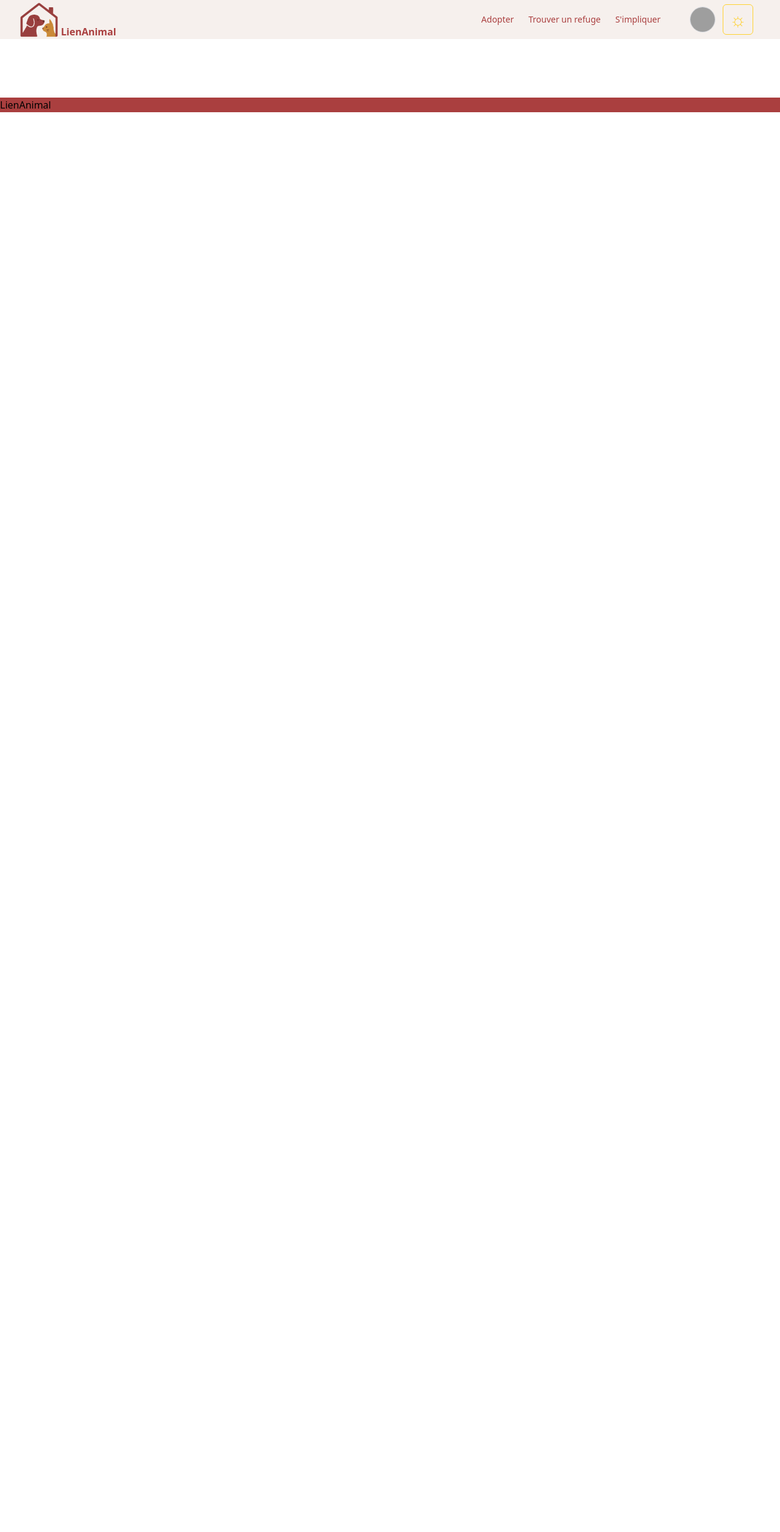
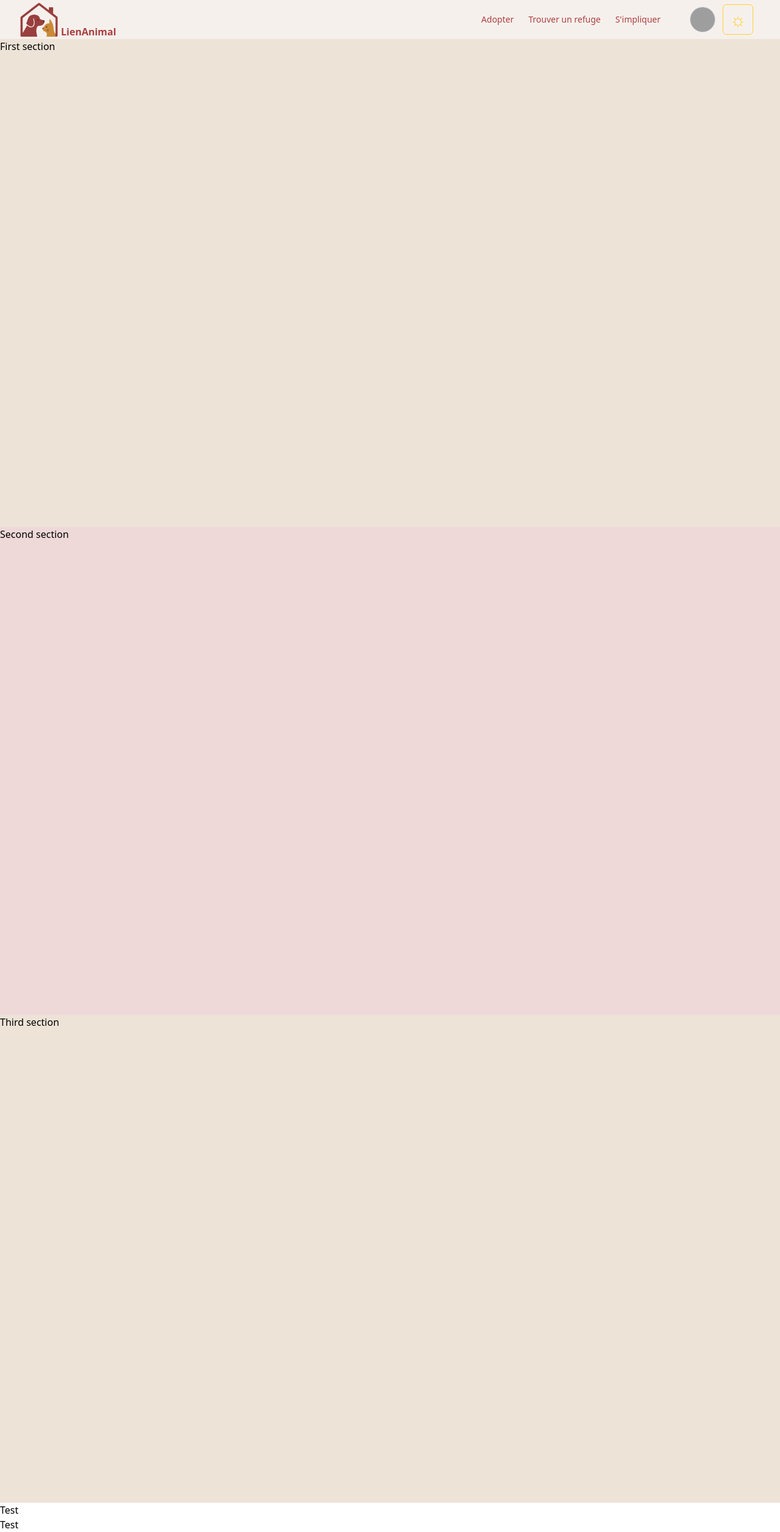
Before and after one commit to FuzzyParrabellum/LienAnimal, a Next.js app in the folder frontend/: page / in a window 1280 px wide. Shown: the whole page at 61% size. Before the commit the page ends 800 px from the top, so only its background shows below. Built offline with nearby package versions, Linux system fonts and the light colour scheme; grey boxes are pictures that could not be loaded.

Commit message:
feat: add footer component to project

```diff
--- /dev/null
+++ b/frontend/app/components/footer/Footer.tsx
@@ -0,0 +1,12 @@
+const Footer = () => {
+  return (
+    <footer>
+      <div>
+        <p>Test</p>
+        <p>Test</p>
+      </div>
+    </footer>
+  );
+};
+
+export default Footer;
--- a/frontend/app/layout.tsx
+++ b/frontend/app/layout.tsx
@@ -2,6 +2,7 @@ import type { Metadata } from "next";
 import { Geist, Geist_Mono } from "next/font/google";
 import "./globals.css";
 import Navbar from "./components/navbar/Navbar";
+import Footer from "./components/footer/Footer";
 
 const geistSans = Geist({
   variable: "--font-geist-sans",
@@ -31,7 +32,8 @@ export default function RootLayout({
         <header className="bg-animallight dark:bg-animaldark">
           <Navbar />
         </header>
-        <div className="pt-24">{children}</div>
+        <div className="">{children}</div>
+        <Footer />
       </body>
     </html>
   );
--- a/frontend/app/page.tsx
+++ b/frontend/app/page.tsx
@@ -1,7 +1,15 @@
 export default function Home() {
   return (
-    <main className="bg-animallight dark:bg-animaldark">
-      <p className="bg-animalred">LienAnimal</p>
+    <main className="bg-animallight dark:bg-animaldark m-0 p-0">
+      <section className="h-screen bg-animalcopper-light">
+        <p>First section</p>
+      </section>
+      <section className="h-screen bg-animalred-light">
+        <p>Second section</p>
+      </section>
+      <section className="h-screen bg-animalcopper-light">
+        <p>Third section</p>
+      </section>
     </main>
   );
 }
```
